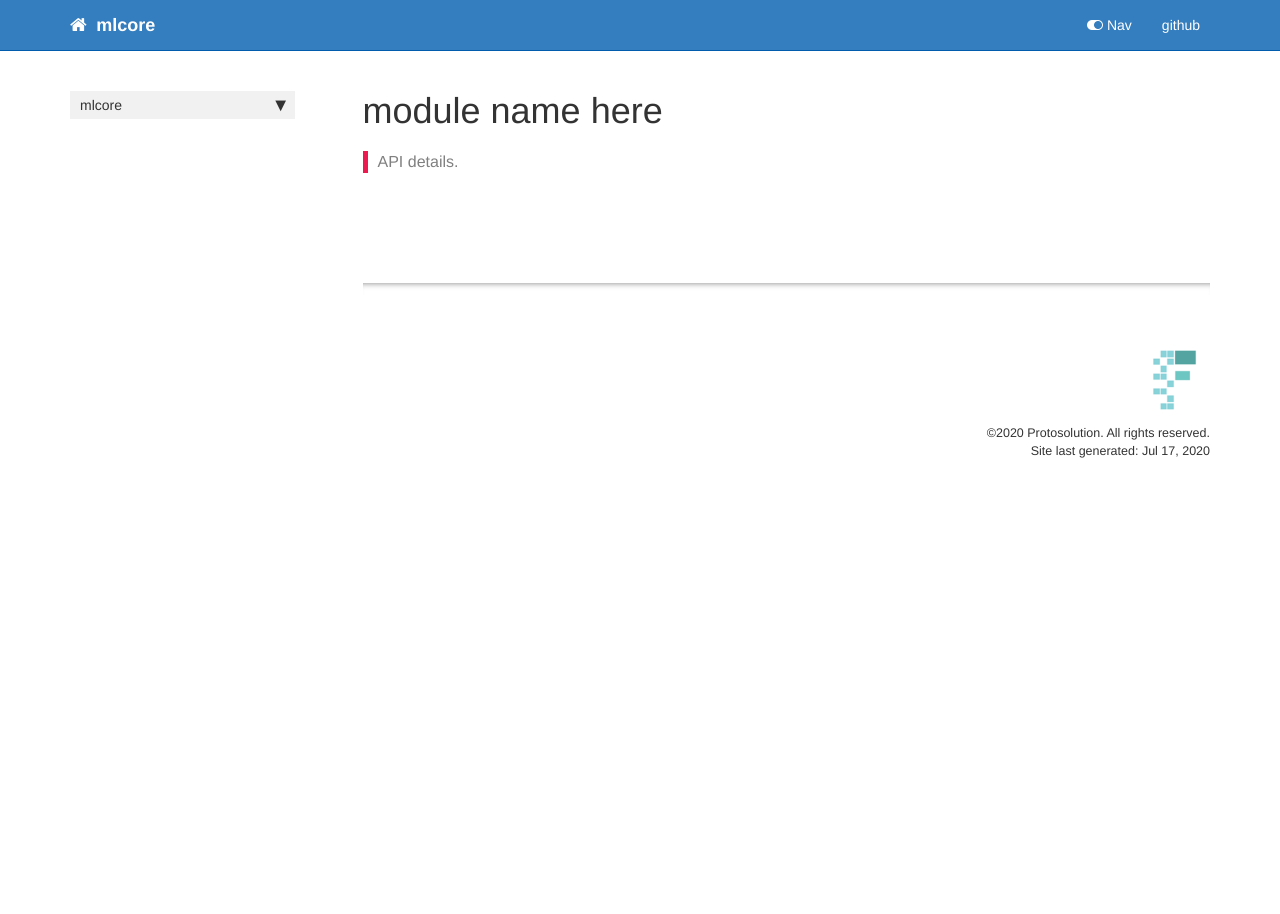
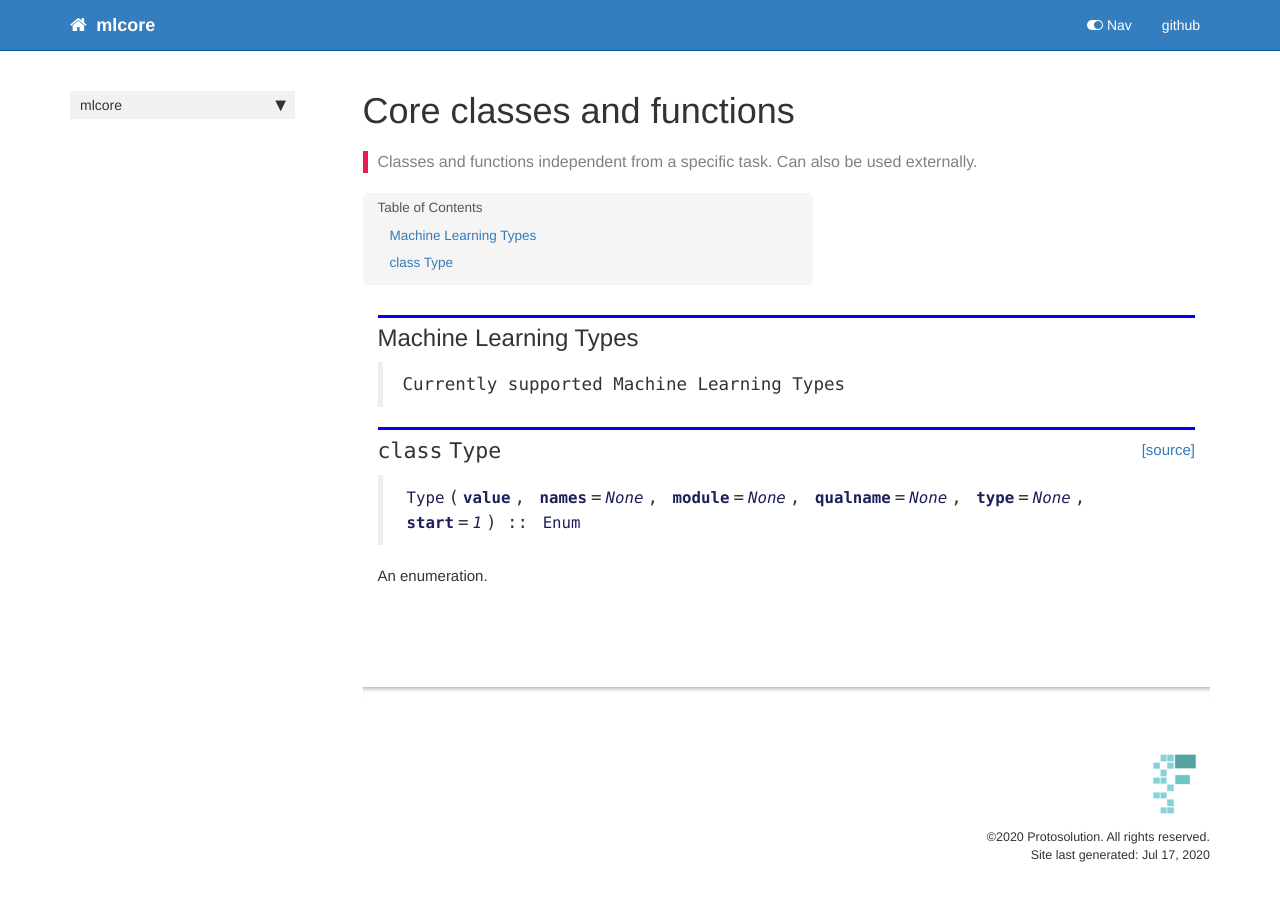
Before and after one commit to AI-Force/aiforce, a Jekyll site: the page built from docs/core.html, in a window 1280 px wide. Built offline with Jekyll 4.4.1, drawn with Linux system fonts in a browser that asks for light colours; nearby versions of some CDN libraries; comment, search, counter and statistics services are not loaded.

Commit message:
added Type enum

```diff
--- a/docs/_data/sidebars/home_sidebar.yml
+++ b/docs/_data/sidebars/home_sidebar.yml
@@ -10,7 +10,7 @@ entries:
       title: Overview
       url: /
     - output: web,pdf
-      title: module name here
+      title: Core classes and functions
       url: /core
     - output: web,pdf
       title: Data-Set
--- a/docs/core.html
+++ b/docs/core.html
@@ -1,19 +1,19 @@
 ---
 
-title: module name here
+title: Core classes and functions
 
 keywords: fastai
 sidebar: home_sidebar
 
-summary: "API details."
-description: "API details."
+summary: "Classes and functions independent from a specific task. Can also be used externally."
+description: "Classes and functions independent from a specific task. Can also be used externally."
 ---
 <!--
 
 #################################################
 ### THIS FILE WAS AUTOGENERATED! DO NOT EDIT! ###
 #################################################
-# file to edit: 00_core.ipynb
+# file to edit: core.ipynb
 # command to build the docs after a change: nbdev_build_docs
 
 -->
@@ -27,4 +27,51 @@ description: "API details."
 </div>
     {% endraw %}
 
+    {% raw %}
+
+<div class="cell border-box-sizing code_cell rendered">
+
 </div>
+    {% endraw %}
+
+<div class="cell border-box-sizing text_cell rendered"><div class="inner_cell">
+<div class="text_cell_render border-box-sizing rendered_html">
+<h2 id="Machine-Learning-Types">Machine Learning Types<a class="anchor-link" href="#Machine-Learning-Types"> </a></h2><blockquote><p>Currently supported Machine Learning Types</p>
+</blockquote>
+
+</div>
+</div>
+</div>
+    {% raw %}
+
+<div class="cell border-box-sizing code_cell rendered">
+
+</div>
+    {% endraw %}
+
+    {% raw %}
+
+<div class="cell border-box-sizing code_cell rendered">
+
+<div class="output_wrapper">
+<div class="output">
+
+<div class="output_area">
+
+
+<div class="output_markdown rendered_html output_subarea ">
+<h2 id="Type" class="doc_header"><code>class</code> <code>Type</code><a href="https://github.com/ai-force/ML-Core/tree/master/mlcore/core.py#L11" class="source_link" style="float:right">[source]</a></h2><blockquote><p><code>Type</code>(<strong><code>value</code></strong>, <strong><code>names</code></strong>=<em><code>None</code></em>, <strong><code>module</code></strong>=<em><code>None</code></em>, <strong><code>qualname</code></strong>=<em><code>None</code></em>, <strong><code>type</code></strong>=<em><code>None</code></em>, <strong><code>start</code></strong>=<em><code>1</code></em>) :: <code>Enum</code></p>
+</blockquote>
+<p>An enumeration.</p>
+
+</div>
+
+</div>
+
+</div>
+</div>
+
+</div>
+    {% endraw %}
+
+</div>
--- a/docs/sidebar.json
+++ b/docs/sidebar.json
@@ -1,7 +1,7 @@
 {
   "mlcore": {
     "Overview": "/",
-    "module name here": "/core",
+    "Core classes and functions": "/core",
     "Data-Set": "/dataset",
     "Color Palettes": "/image-color_palette",
     "Image Tools": "/image-image_tools",
--- a/mlcore/__init__.py
+++ b/mlcore/__init__.py
@@ -1 +1 @@
-__version__ = "0.0.14"
+__version__ = "0.0.15"
```
Also changed, not shown: docs/dataset.html (+12 -12 lines), mlcore/_nbdev.py (+4 -4 lines), mlcore/core.py (+12 -2 lines), mlcore/dataset.py (+7 -8 lines), 4 other files.
